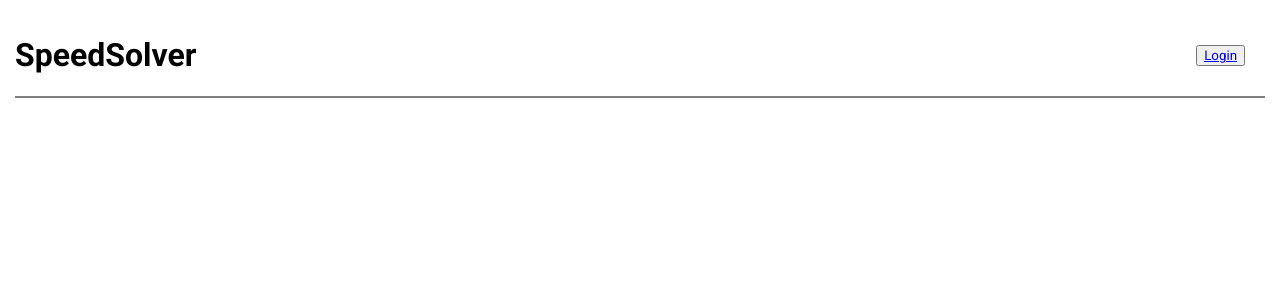
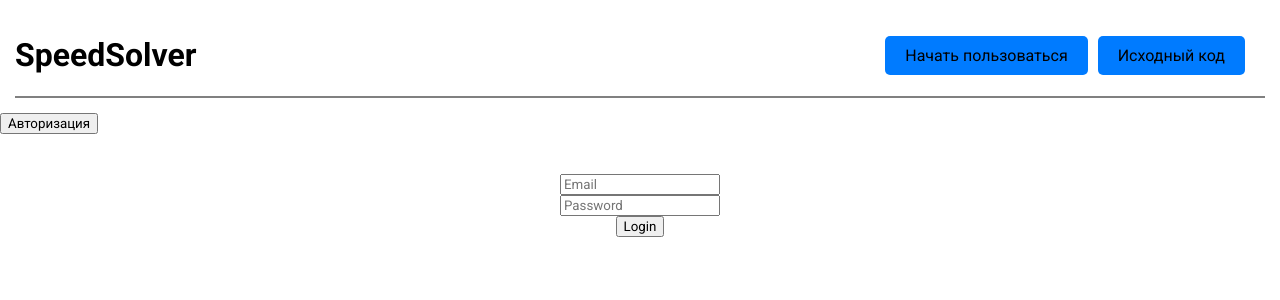
Before and after one commit to xxxw1tnessbtwxxx/SpeedSolver, a React (Vite) app in the folder SpeedSolverFrontend/: page /getservice in a window 1280 px wide. Before the commit this address had no page. Shown: the top 300 px of the page. Built offline with nearby package versions, Linux system fonts and the light colour scheme.

Commit message:
wonderful buttons, axios

```diff
--- a/SpeedSolverFrontend/package.json
+++ b/SpeedSolverFrontend/package.json
@@ -11,6 +11,7 @@
   },
   "dependencies": {
     "antd": "^5.22.2",
+    "axios": "^1.7.7",
     "react": "^18.3.1",
     "react-dom": "^18.3.1",
     "react-router-dom": "^7.0.1"
--- a/SpeedSolverFrontend/src/App.jsx
+++ b/SpeedSolverFrontend/src/App.jsx
@@ -4,16 +4,15 @@ import './App.css'
 import InfoCard from './components/InfoCard/InfoCard'
 import Description from './components/Description/Description'
 import { Route, Router, Routes} from 'react-router-dom'
-import Login from './pages/Login'
-import WelcomePage from './pages/WelcomePage'
+import GetService from './pages/GetService/GetService'
+import WelcomePage from './pages/Welcome/WelcomePage'
 export default function App() {
 
   return (
     <>
-      <Header/>
       <Routes>
         <Route path='/' element={<WelcomePage/>}/>
-        <Route path='/login' element={<Login/>}/>
+        <Route path='/getservice' element={<GetService/>}/>
       </Routes>
     </>
 
--- a/SpeedSolverFrontend/src/components/Header/Header.jsx
+++ b/SpeedSolverFrontend/src/components/Header/Header.jsx
@@ -8,9 +8,8 @@ const Header = () => {
             <div className={styles.container}>
                 <h1>SpeedSolver</h1>
                 <div className={styles.headerButtons}>
-                    <button>
-                        <Link to='/login' replace reloadDocument>Login</Link>
-                    </button>
+                    <button className={styles.headerButton}><Link to='/getservice' className={styles.nounderline} replace reloadDocument>Начать пользоваться</Link></button>
+                    <button className={styles.headerButton}><Link to='https://github.com/w1tnessbtwwwww/SpeedSolver' className={styles.nounderline} replace reloadDocument>Исходный код</Link></button>
                 </div>
             </div>
         </header>
--- a/SpeedSolverFrontend/src/components/Header/Header.module.css
+++ b/SpeedSolverFrontend/src/components/Header/Header.module.css
@@ -10,6 +10,25 @@
     flex-direction: row;
     gap: 10px;
     margin-right: 20px;
+    height: 30px;
+    align-items: center;
+    justify-content: center;
+}
+
+.headerButton {
+    background-color: #007bff; /* Синий фон */
+    color: #ffffff; /* Белый текст */
+    border: none;
+    padding: 10px 20px;
+    cursor: pointer;
+    text-decoration: none;
+    font-size: 16px;
+    border-radius: 5px;
+    transition: background-color 0.3s ease;
+}
+
+.headerButton:hover {
+    background-color: #0056b3; /* Темнее синий фон при наведении */
 }
 
 .container {
@@ -19,3 +38,8 @@
     justify-content: space-between;
     width: 100%;
 }
+
+.nounderline {
+    text-decoration: none;
+    color: black;
+}
--- /dev/null
+++ b/SpeedSolverFrontend/src/pages/GetService/GetService.jsx
@@ -0,0 +1,64 @@
+import styles from './GetService.module.css'
+import Header from '../../components/Header/Header'
+import { useState } from 'react';
+import axios from 'axios';
+
+const GetService = () => {
+
+    const [isLogin, setIsLogin] = useState(true);
+
+    return (
+        <>
+            <Header/>
+            <div>
+                <button onClick={() => setIsLogin(!isLogin)}>{isLogin ? "Авторизация" : "Регистрация"}</button>
+                <div>
+                {isLogin ? <LoginForm /> : <RegisterForm />}
+                </div>
+            </div>
+
+        </>
+
+    )
+}
+
+
+const LoginForm = () => {
+
+    const [login, setLogin] = useState('')
+    const [password, setPassword] = useState('')
+
+    function makeRequest() {
+        var response = axios.post('https://api.speedsolver.ru/v1/auth/authorize', {
+            'login': login,
+            'password': password
+        })
+        return response
+    }
+
+    const handleSumbit = () => {
+        console.log(makeRequest())
+    }
+
+    return (
+        <form>
+            <div className={styles.formMain}>
+                <input type="email" placeholder="Email" />
+                <input type="password" placeholder="Password" />
+                <button type="submit" onClick={handleSumbit}>Login</button>
+            </div>
+        </form>
+    )
+}
+
+const RegisterForm = () => {
+    return (
+        <form>
+            <div className={styles.formMain}>
+
+            </div>
+        </form>
+    )
+}
+
+export default GetService
--- /dev/null
+++ b/SpeedSolverFrontend/src/pages/GetService/GetService.module.css
@@ -0,0 +1,10 @@
+
+
+.formMain {
+    display: flex;
+    flex-direction: column;
+    justify-content: center;
+    align-items: center;
+    margin: 20px;
+    padding: 20px;
+}
--- a/SpeedSolverFrontend/src/pages/Login.jsx
+++ /dev/null
@@ -1,12 +0,0 @@
-
-const Login = () => {
-    return (
-        <div>
-            <input type="text" placeholder="text"></input>
-            <input type="text" placeholder="text"></input>
-            <input type="text" placeholder="text"></input>
-        </div>
-    )
-}
-
-export default Login
--- /dev/null
+++ b/SpeedSolverFrontend/src/pages/Welcome/WelcomePage.jsx
@@ -0,0 +1,26 @@
+import Description from "../../components/Description/Description"
+import Header from "../../components/Header/Header"
+import InfoCard from "../../components/InfoCard/InfoCard"
+import styles from './WelcomePage.module.css'
+
+
+const WelcomePage = () => {
+    return (
+        <>
+            <Header/>
+            <div className={styles.container}>
+                <Description/>
+
+                <div className={styles.cards}>
+                <InfoCard title="Планируйте." description="Создавайте необходимые задачи."/>
+                <InfoCard title="Распределяйте." description="Назначайте сотрудников команды на проекты."/>
+                <InfoCard title="Контролируйте." description="Устанавливайте дедлайны."/>
+                </div>
+            </div>
+        </>
+
+
+    )
+}
+
+export default WelcomePage
--- a/SpeedSolverFrontend/src/pages/WelcomePage.jsx
+++ /dev/null
@@ -1,20 +0,0 @@
-import Description from "../components/Description/Description"
-import InfoCard from "../components/InfoCard/InfoCard"
-import styles from './WelcomePage.module.css'
-
-
-const WelcomePage = () => {
-    return (
-    <div className={styles.container}>
-        <Description/>
-
-        <div className={styles.cards}>
-        <InfoCard title="Планируйте." description="Создавайте необходимые задачи."/>
-        <InfoCard title="Распределяйте." description="Назначайте сотрудников команды на проекты."/>
-        <InfoCard title="Контролируйте." description="Устанавливайте дедлайны."/>
-        </div>
-    </div>
-    )
-}
-
-export default WelcomePage
```
Also changed, not shown: SpeedSolverFrontend/src/pages/Welcome/WelcomePage.module.css (renamed from SpeedSolverFrontend/src/pages/WelcomePage.module.css), 1 other file (tests, documents, lock files or other folders).
